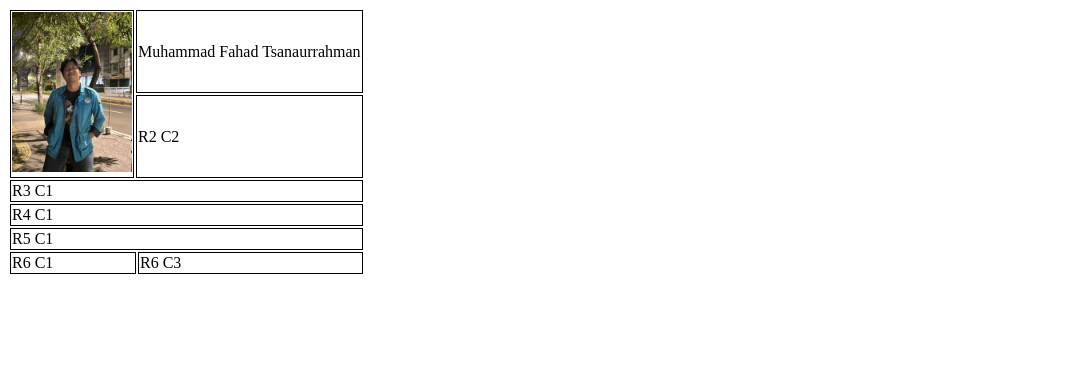
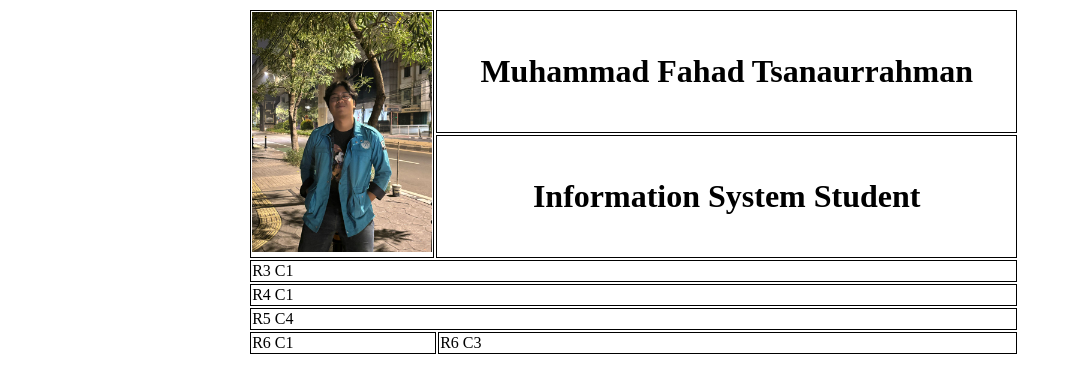
Before and after one commit to FrenhliX/Web-App-Development, a plain HTML site: page index.html in a window 1280 px wide. Shown: the whole page, without its empty margins (0-1070 px from the left). Drawn offline with Linux system fonts and the light colour scheme; files whose address does not match are found by name.

Commit message:
Update index.html

```diff
--- a/index.html
+++ b/index.html
@@ -1,20 +1,29 @@
 <!DOCTYPE html>
     <head>
         <title> HALAMAN 1</title>
+
+        <style>
+            .Tengah {
+                text-align: center;
+            }
+
+
+        </style>
     </head>
 
     <body>
-        <table>
+        <table style="width:80%; padding-left: 19%;">
+
             <tr>
-                <td rowspan="2" style="border: solid 1px black;"> <img src="profile WAD.jpg" style="width:120px; height:160px;"></td>
+                <td rowspan="2" style="border: solid 1px black; width: 180px;">  <img src="C:\Users\ASUS\Downloads\profile WAD.jpg" style="width:180px; height:240px;"></td>
 
-                <td colspan="3" style="border: solid 1px black;"> Muhammad Fahad Tsanaurrahman</td>
+                <td class="Tengah" colspan="3" style="border: solid 1px black;"> <h1>Muhammad Fahad Tsanaurrahman</h1></td>
                 <!-- <td style="border: solid 1px black;"> R1 C3</td>
                 <td style="border: solid 1px black;"> R1 C4</td> -->
             </tr>
             <tr>
                 <!-- <td style="border: solid 1px black;"> R2 C1</td> -->
-                <td colspan="3" style="border: solid 1px black;"> R2 C2</td>
+                <td class="Tengah" colspan="3" style="border: solid 1px black;"> <h1>Information System Student</h1></td>
                 <!-- <td style="border: solid 1px black;"> R2 C3</td>
                 <td style="border: solid 1px black;"> R2 C4</td> -->
             </tr>
@@ -31,10 +40,10 @@
                 <td style="border: solid 1px black;"> R4 C4</td> -->
             </tr>
             <tr>
-                <td colspan="4" style="border: solid 1px black;"> R5 C1</td>
-                <!-- <td style="border: solid 1px black;"> R5 C2</td>
-                <td style="border: solid 1px black;"> R5 C3</td>
-                <td style="border: solid 1px black;"> R5 C4</td> -->
+                <!-- <td style="border: solid 1px black;"> R5 C1</td>
+                <td style="border: solid 1px black;"> R5 C2</td>
+                <td style="border: solid 1px black;"> R5 C3</td> -->
+                <td colspan="4" style="border: solid 1px black;"> R5 C4</td>
             </tr>
             <tr>
                 <td colspan="2" style="border: solid 1px black;"> R6 C1</td>
```
